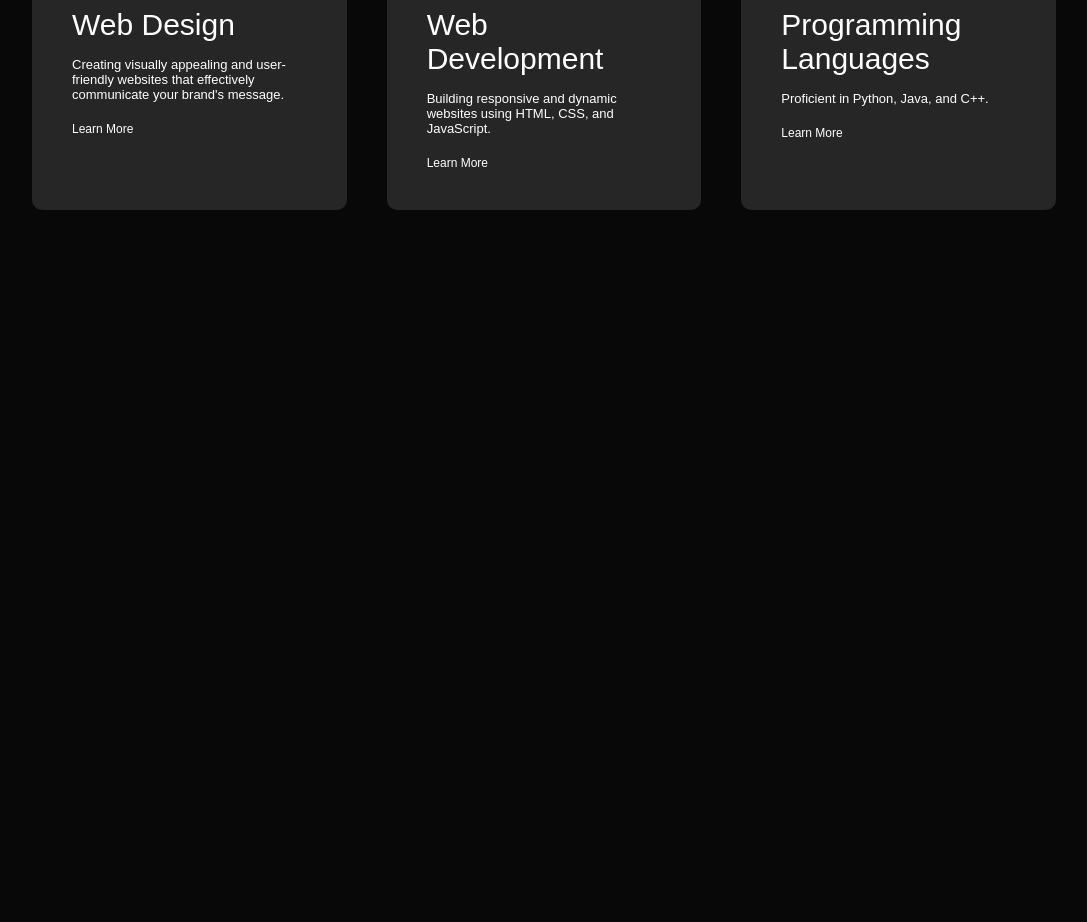
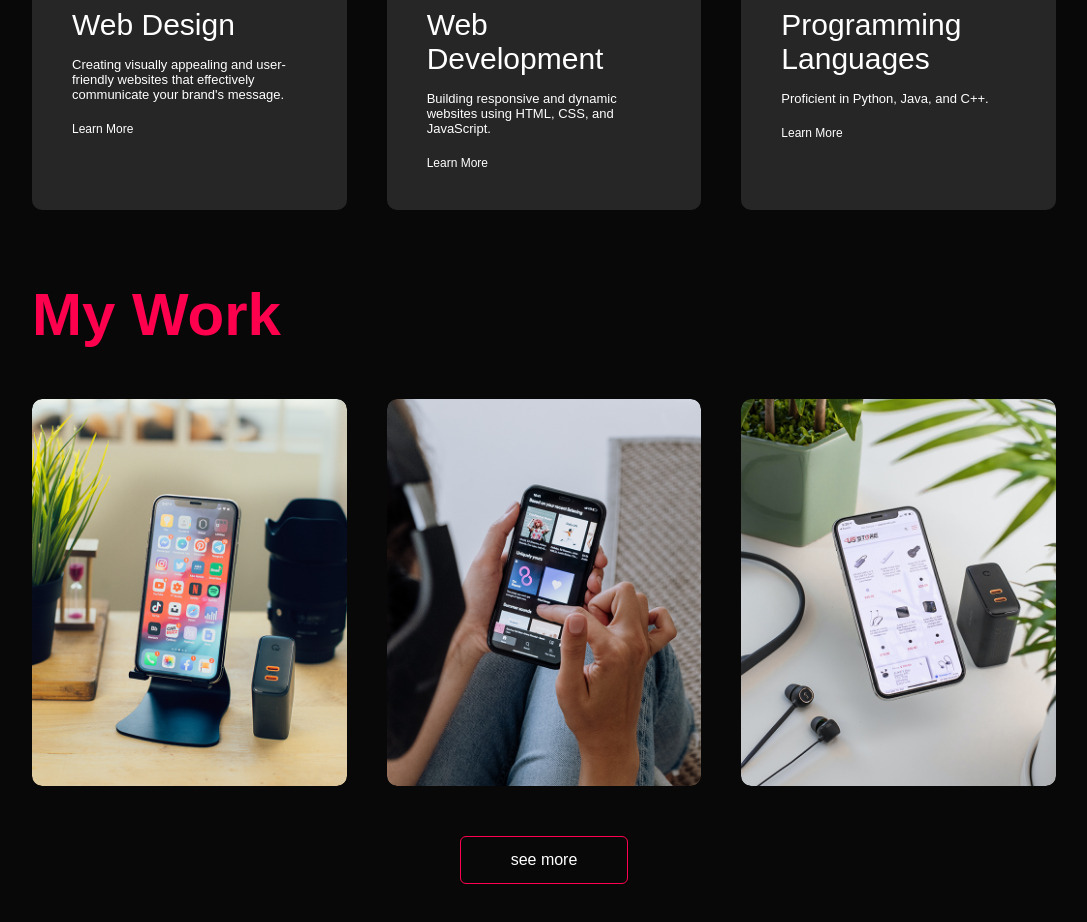
Before and after one commit to sandeepa166/portfolio, a plain HTML site: page index.html in a window 1280 px wide. Shown: the part 1721-2643 px from the top of the page, without its empty margins (96-1183 px from the left). Before the commit the page ends 1971 px from the top, so only its background shows below. Drawn offline with Linux system fonts and the light colour scheme.

Commit message:
Create another section of the website

```diff
--- a/index.html
+++ b/index.html
@@ -96,6 +96,48 @@
                     </div>
             </div>
         </div>
+
+        <!..............portfolio..............>
+
+        <div id="portfolio">
+            <div class="container">
+                <h1 class="sub-title">My Work</h1>
+                <div class="work-list">
+
+                    <div class="work">
+                        <img src="images/work-1.png">
+                        <div class="layer">
+                            <h3>Project Title</h3>
+                            <p>Lorem ipsum dolor sit amet, consectetur adipiscing elit. Sed do eiusmod tempor incididunt ut labore et dolore magna aliqua.</p>
+                            <a href="#"><i class="fa-solid fa-arrow-up-right-from-square"></i></a>
+                        </div>
+                    </div>
+
+                    <div class="work">
+                        <img src="images/work-2.png">
+                        <div class="layer">
+                            <h3>Project Title</h3>
+                            <p>Lorem ipsum dolor sit amet, consectetur adipiscing elit. Sed do eiusmod tempor incididunt ut labore et dolore magna aliqua.</p>
+                            <a href="#"><i class="fa-solid fa-arrow-up-right-from-square"></i></a>
+                        </div>
+                    </div>
+
+                    <div class="work">
+                        <img src="images/work-3.png">
+                        <div class="layer">
+                            <h3>Project Title</h3>
+                            <p>Lorem ipsum dolor sit amet, consectetur adipiscing elit. Sed do eiusmod tempor incididunt ut labore et dolore magna aliqua.</p>
+                            <a href="#"><i class="fa-solid fa-arrow-up-right-from-square"></i></a>
+                        </div>
+                    </div>
+
+                </div>
+                <a href="#" class="btn">see more</a>
+            </div>
+        </div>
+
+
+
         <script>
             var tablinks = document.getElementsByClassName("tab-links");
             var tabcontents = document.getElementsByClassName("tab-contents");
--- a/style.css
+++ b/style.css
@@ -166,3 +166,79 @@ color: #ababab;
     background: #ff004f;
     transform: translateY(-10px);
 }
+/*.............portfolio.........*/
+#portfolio{
+    padding: 50px 0;
+}
+.work-list{
+    display: grid;
+    grid-template-columns: repeat(auto-fit, minmax(250px , 1fr ));
+    grid-gap: 40px;
+    margin-top: 50px;
+}
+.work{
+    border-radius: 10px;
+    position: relative;
+    overflow: hidden;
+}
+.work img{
+    width: 100%;
+    border-radius: 10px;
+    display: block;
+    treansition: transform 0.5s;
+}
+.layer{
+    width: 100%;
+    height: 0%;
+    background: linear-gradient(rgba(0,0,0,0.6),#ff004f);
+    border-radius: 10px;
+    position: absolute;
+    left: 0;
+    bottom: 0;
+    overflow: hidden;
+    display: flex;
+    align-items: center;
+    justify-content: center;
+    flex-direction: column;
+    padding: 0 40px;
+    text-align: center;
+    font-size: 14px;
+    transition: height 0.5s;
+}
+layer h3{
+    font-weight: 500;
+    margin-bottom: 20px;
+}
+.layer a{
+    margin-top: 20px;
+    color: #ff004f;
+    text-decoration: none;
+    font-size: 18px;
+    line-height: 60px;
+    background: #fff;
+    width: 60px;
+    height: 60px;
+    border-radius: 50%;
+    text-align: center;
+
+}
+.work:hover img{
+    transform: scale(1.1);
+}
+.work:hover .layer{
+    height: 100%;
+}
+.btn{
+    display:block;
+    margin: 50px auto 0;
+    width: fit-content;
+    border: 1px solid #ff004f;
+    padding: 14px 50px;
+    border-radius: 6px;
+    text-decoration: none;
+    color: #fff;
+    transition: background 0.5s;
+}
+.btn:hover{
+    background: #ff004f;
+}
```
Also changed, not shown: images/phone-background.png (added), images/work-1.png (added), images/work-2.png (added), images/work-3.png (added).
